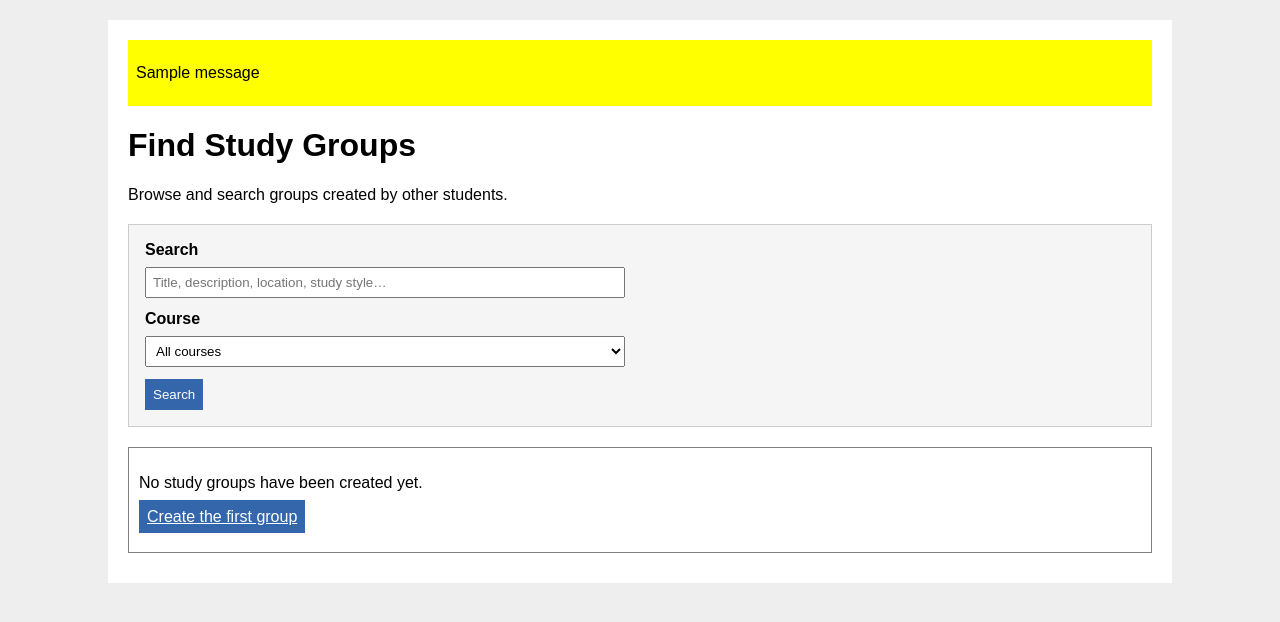
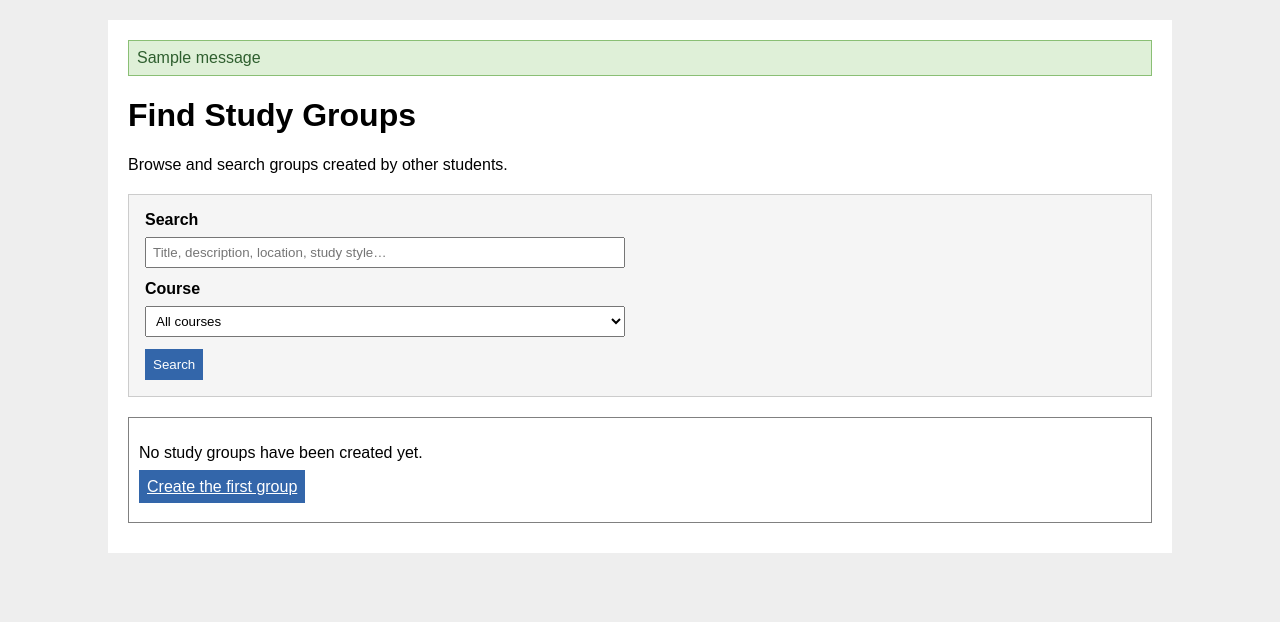
Before and after one commit to daniu98/StudyBuddy, a Flask app: page /groups in a window 1280 px wide. Shown: the part 66-688 px from the top of the page. Run offline with Flask 3, Linux system fonts and the light colour scheme; the visitor is signed in with stand-in values (Sample User, id 1); data comes from the database, SQL or seed files in the repository; one stand-in notice (Sample message) is shown; data that the repository does not hold is empty.

Commit message:
Redirect to group page with successful update, update new data, render success

```diff
--- a/static/style.css
+++ b/static/style.css
@@ -84,9 +84,20 @@ button:disabled {
 }
 
 .flash {
-    background-color: yellow;
+    background-color: #fff3b0;
+    border: 1px solid #d8bd3a;
     padding: 8px;
     margin-bottom: 10px;
+}
+
+.flash p {
+    margin: 0;
+}
+
+.flash-success {
+    background-color: #dff0d8;
+    border-color: #8abf75;
+    color: #2f5f2f;
 }
 
 .dashboard-groups {
--- a/studybuddy/groups.py
+++ b/studybuddy/groups.py
@@ -375,7 +375,7 @@ def edit_group(group_id):
                     ),
                 )
                 conn.commit()
-                flash("Study group updated.")
+                flash("Study group updated.", "success")
                 conn.close()
                 return redirect(url_for("groups.group_detail", group_id=group_id))
             except sqlite3.Error:
--- a/templates/base.html
+++ b/templates/base.html
@@ -23,13 +23,13 @@
 </header>
 
 <main>
-    {% with messages = get_flashed_messages() %}
+    {% with messages = get_flashed_messages(with_categories=true) %}
         {% if messages %}
-            <div class="flash">
-                {% for message in messages %}
+            {% for category, message in messages %}
+                <div class="flash flash-{{ category }}">
                     <p>{{ message }}</p>
-                {% endfor %}
-            </div>
+                </div>
+            {% endfor %}
         {% endif %}
     {% endwith %}
 
```
